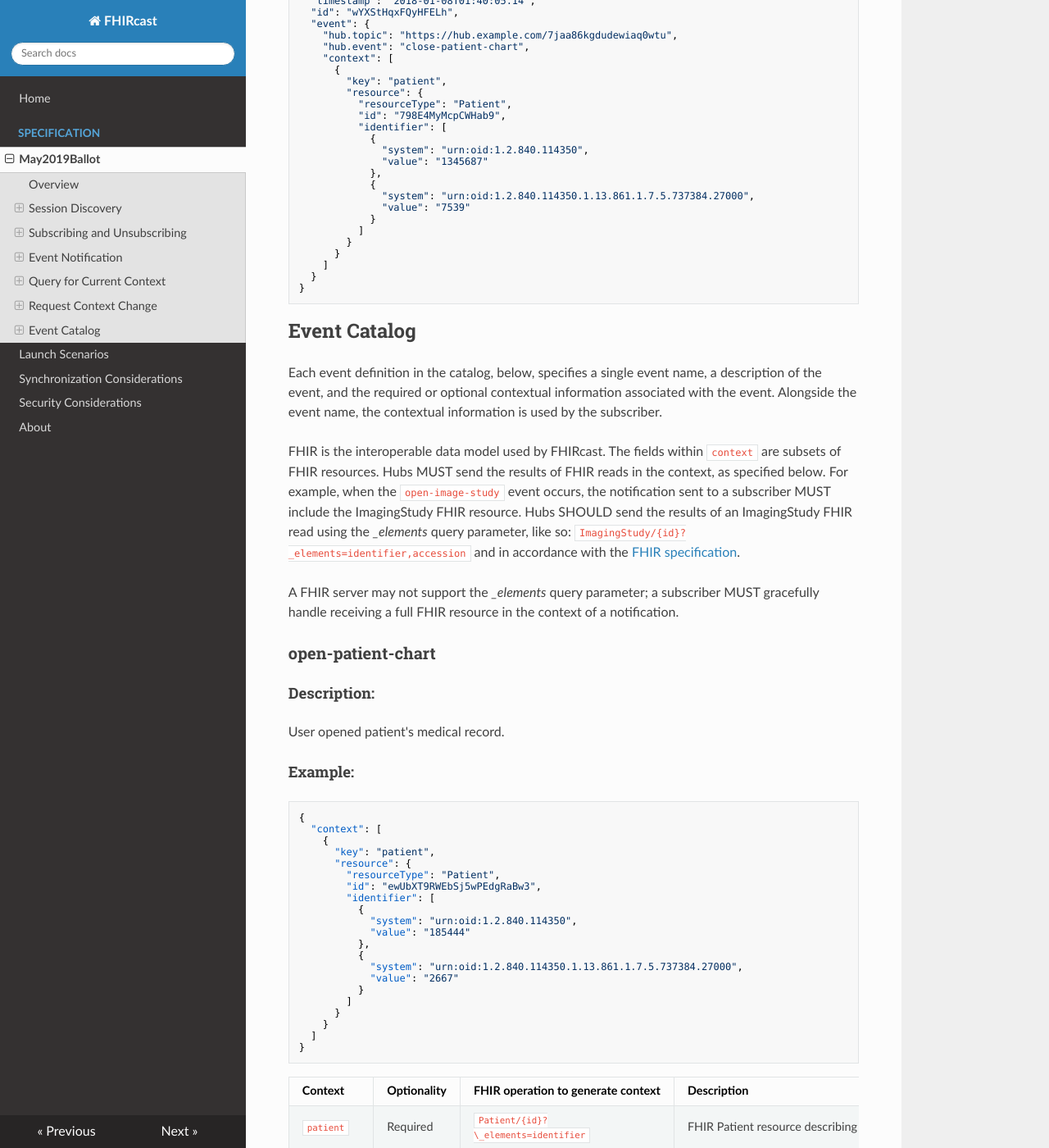
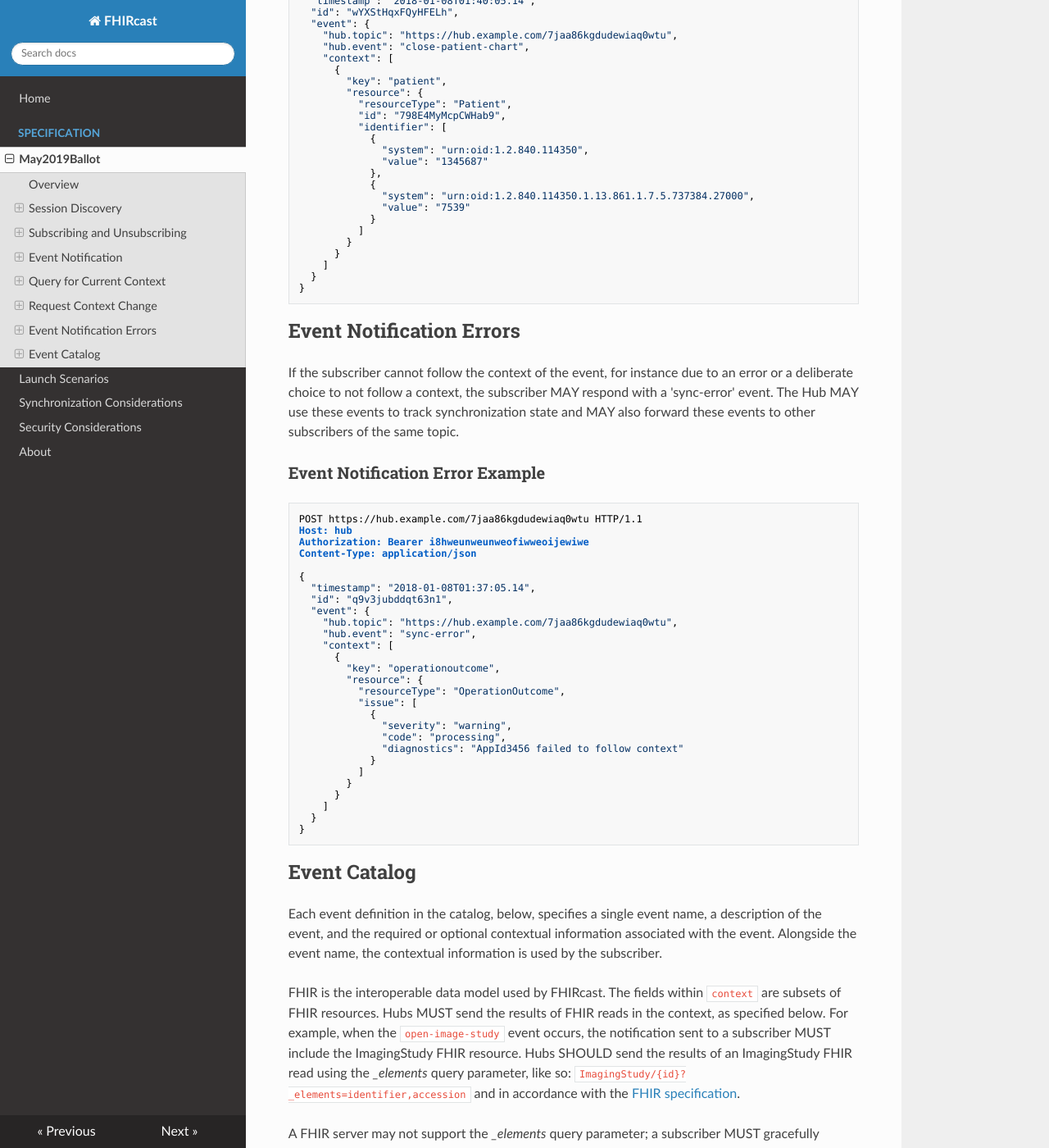
Before and after one commit to HL7/fhircast-docs, an MkDocs documentation site: the page built from docs/specification/May2019Ballot.md, in a window 1280 px wide and 1400 px high, scrolled down 8714 px. Shown: the whole window at 82% size. Built offline with MkDocs 1.6.1, drawn with Linux system fonts in a browser that asks for light colours; nearby versions of some CDN libraries; old or Windows-style settings are respelled for this version of MkDocs.

Commit message:
Update May2019Ballot.md
Added section on Event Notification Errors

````diff
--- a/docs/specification/May2019Ballot.md
+++ b/docs/specification/May2019Ballot.md
@@ -346,8 +346,45 @@ Content-Type: application/json
 }
 ```
 
+## Event Notification Errors
+
+If the subscriber cannot follow the context of the event, for instance due to an error or a deliberate choice to not follow a context, the subscriber MAY respond with a 'sync-error' event. The Hub MAY use these events to track synchronization state and MAY also forward these events to other subscribers of the same topic.
+
+### Event Notification Error Example
+
+```
+POST https://hub.example.com/7jaa86kgdudewiaq0wtu HTTP/1.1
+Host: hub
+Authorization: Bearer i8hweunweunweofiwweoijewiwe
+Content-Type: application/json
+
+{
+  "timestamp": "2018-01-08T01:37:05.14",
+  "id": "q9v3jubddqt63n1",
+  "event": {
+    "hub.topic": "https://hub.example.com/7jaa86kgdudewiaq0wtu",
+    "hub.event": "sync-error",
+    "context": [
+      {
+        "key": "operationoutcome",
+        "resource": {
+          "resourceType": "OperationOutcome",
+          "issue": [
+            {
+              "severity": "warning",
+              "code": "processing",
+              "diagnostics": "AppId3456 failed to follow context"
+            }
+          ]
+        }
+      }
+    ]
+  }
+}
+```
+
 ## Event Catalog
-Each  event definition in the catalog, below, specifies a single event name, a description of the event, and the  required or optional contextual information associated with the event. Alongside the event name, the contextual information is used by the subscriber.
+Each event definition in the catalog, below, specifies a single event name, a description of the event, and the  required or optional contextual information associated with the event. Alongside the event name, the contextual information is used by the subscriber.
 
 FHIR is the interoperable data model used by FHIRcast. The fields within `context` are subsets of FHIR resources. Hubs MUST send the results of FHIR reads in the context, as specified below. For example, when the `open-image-study` event occurs, the notification sent to a subscriber MUST include the ImagingStudy FHIR resource. Hubs SHOULD send the results of an ImagingStudy FHIR read using the _\_elements_ query parameter, like so:  `ImagingStudy/{id}?_elements=identifier,accession` and in accordance with the [FHIR specification](https://www.hl7.org/fhir/search.html#elements).
 
````
